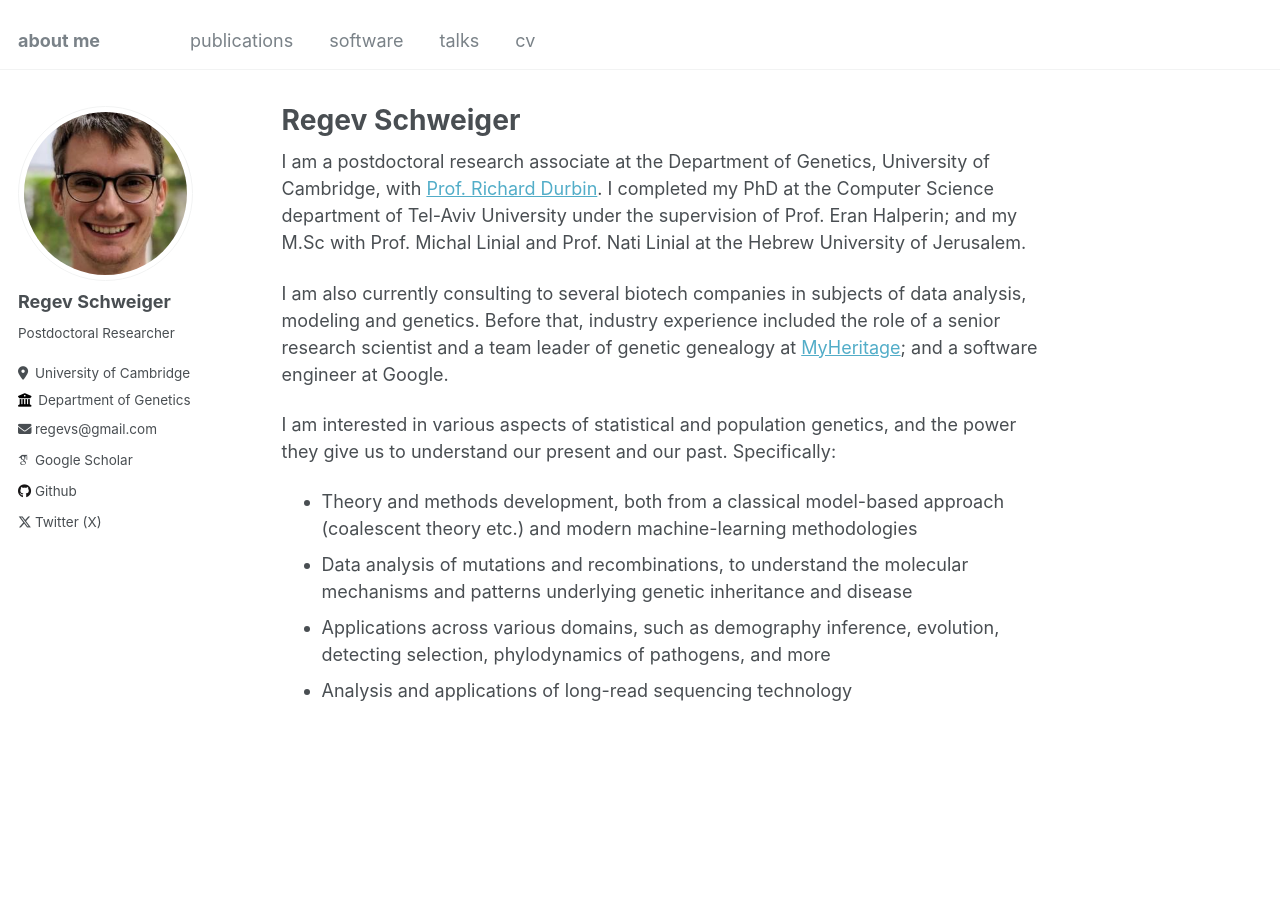
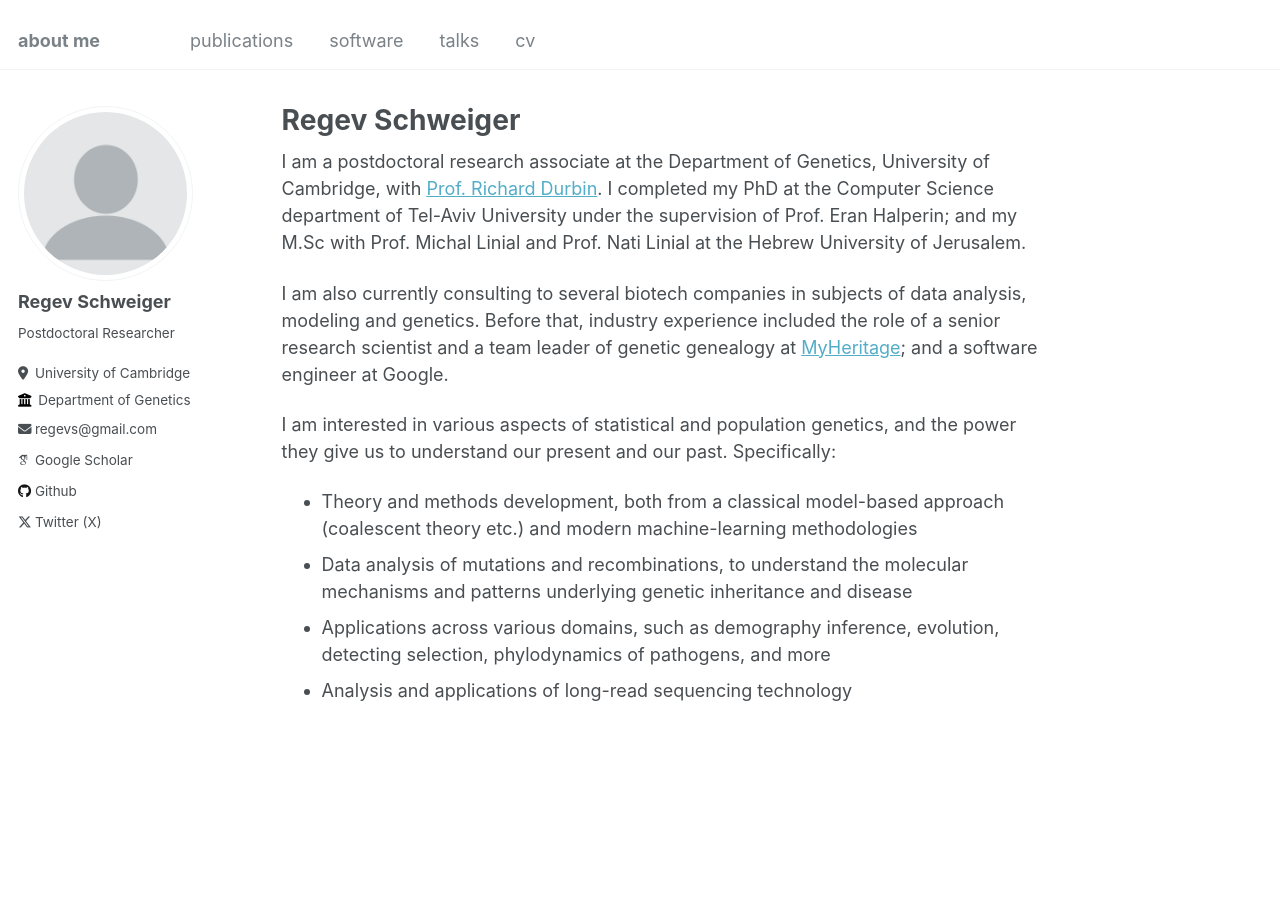
Before and after one commit to regevs/regevs.github.io, a Jekyll site: the page built from _pages/about.md, in a window 1280 px wide. Built offline with Jekyll 4.4.1, drawn with Linux system fonts in a browser that asks for light colours; some web fonts are replaced.

Commit message:
Update _config.yml

```diff
--- a/_config.yml
+++ b/_config.yml
@@ -21,7 +21,7 @@ repository               : "regevs/regevs.github.io"
 #               Additional customization can be done by editing /_includes/author-profile.html
 author:
   # Biographic information
-  avatar           : "regev_photo.jpg"
+  avatar           : "profile.png"
   name             : "Regev Schweiger"
   pronouns         : # example: "she/her"
   bio              : "Postdoctoral Researcher"
```
